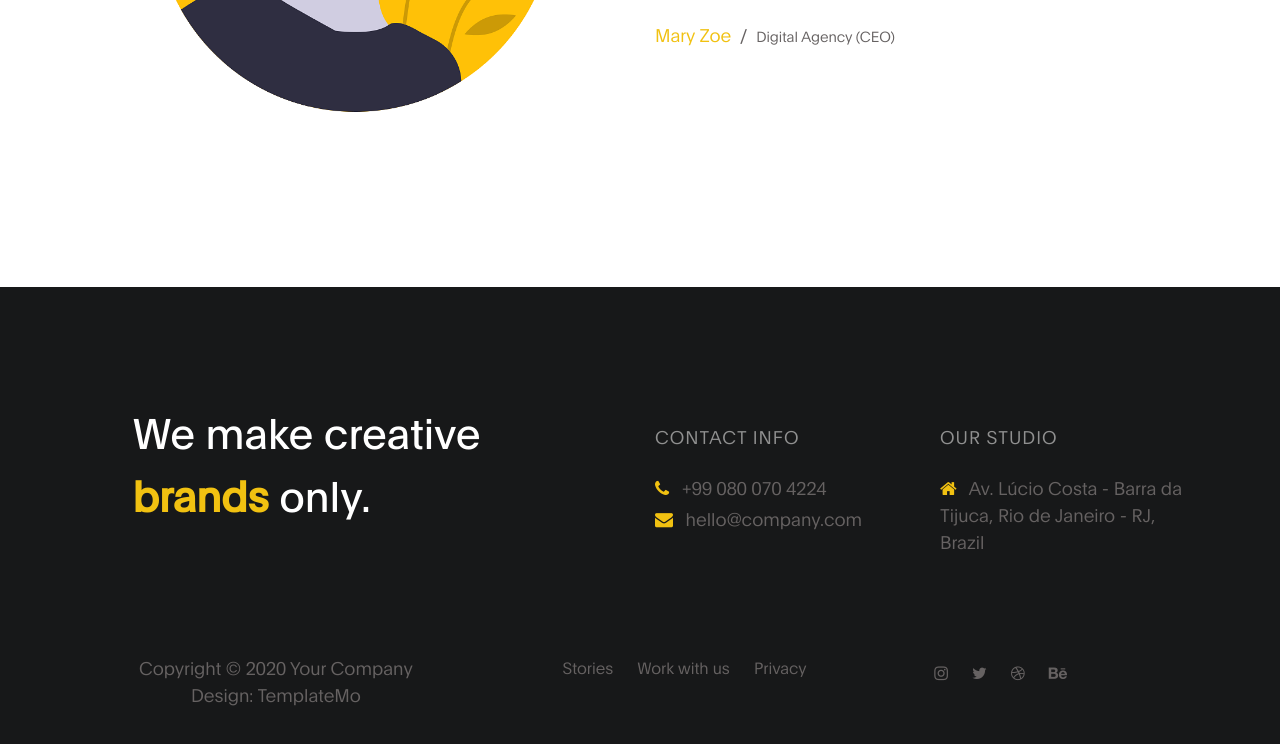
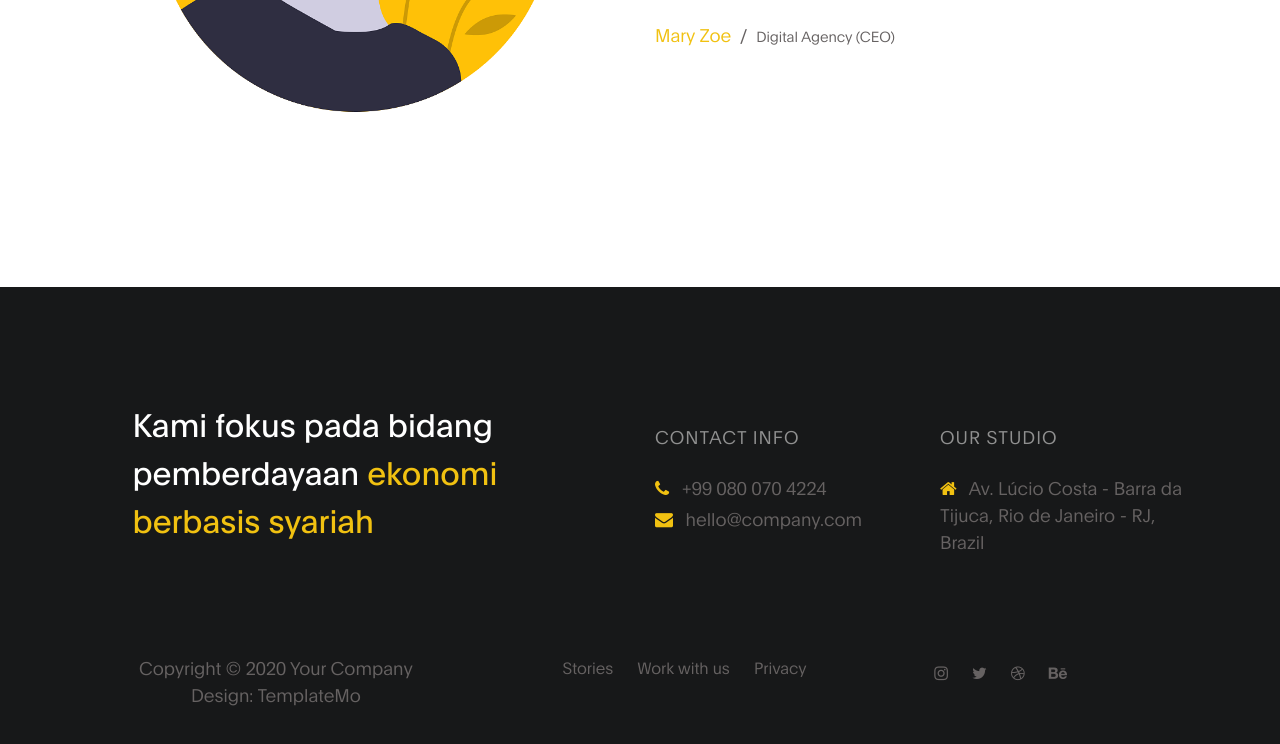
Before and after one commit to rstx32/web-profile, a plain HTML site: page index.html in a window 1280 px wide. Shown: the part 4281-5025 px from the top of the page. Drawn offline with Linux system fonts and the light colour scheme.

Commit message:
ganti footer

```diff
--- a/index.html
+++ b/index.html
@@ -319,7 +319,9 @@ https://templatemo.com/tm-538-digital-trend
         <div class="row">
 
           <div class="col-lg-5 mx-lg-auto col-md-8 col-10">
-            <h1 class="text-white" data-aos="fade-up" data-aos-delay="100">We make creative <strong>brands</strong> only.</h1>
+               <h2 class="text-white" data-aos="fade-up" data-aos-delay="100">
+                    Kami fokus pada bidang pemberdayaan <strong>ekonomi berbasis syariah</strong>
+               </h2>
           </div>
 
           <div class="col-lg-3 col-md-6 col-12" data-aos="fade-up" data-aos-delay="200">
```
